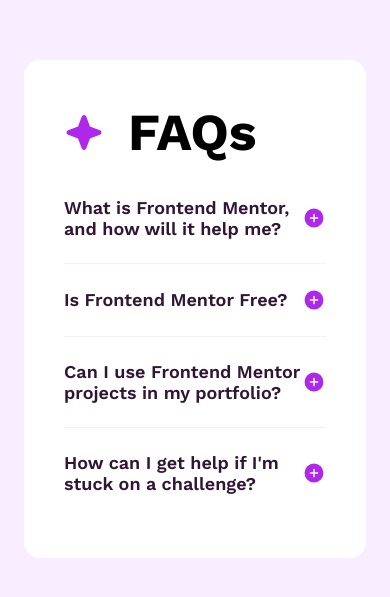
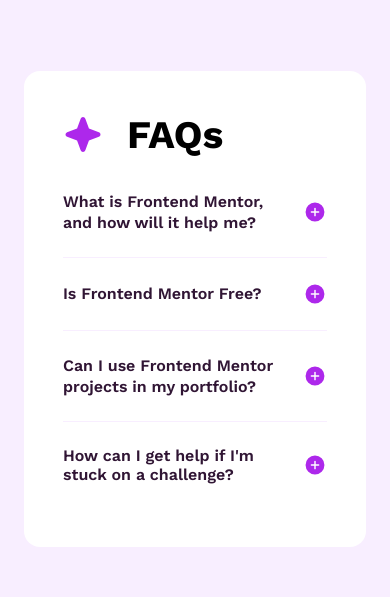
Before and after one commit to YashinN/FM-faq-accordion, a React (Create React App) app: page / in a window 390 px wide. Shown: the part 113-710 px from the top of the page. Built offline with nearby package versions, Linux system fonts and the light colour scheme.

Commit message:
style: responsive font-size and padding adjusts with clamp for smaller screens.

```diff
--- a/src/components/faq accordion/AccordionItem.module.scss
+++ b/src/components/faq accordion/AccordionItem.module.scss
@@ -11,11 +11,12 @@
       display: flex;
       align-items: center;
       justify-content: center;
+      margin-left: 2.4rem;
     }
   }
 
   &__answer {
-    font-size: 1.6rem;
+    font-size: clamp(1.4rem, 3vw, 1.6rem);
     color: $text-light;
     line-height: 2.4rem;
     margin-bottom: 2.4rem;
@@ -35,13 +36,13 @@
   padding-bottom: 2.4rem;
 
   &__question {
-    font-size: 1.8rem;
+    font-size: clamp(1.6rem, 3vw, 1.8rem);
     font-weight: 600;
     line-height: 21.1px;
 
     &_removeSpacing {
       padding-bottom: 0;
-      font-size: 1.8rem;
+      font-size: clamp(1.6rem, 3vw, 1.8rem);
       font-weight: 600;
     }
 
--- a/src/components/faq accordion/FaqAccordion.module.scss
+++ b/src/components/faq accordion/FaqAccordion.module.scss
@@ -4,7 +4,7 @@
   max-width: 60rem;
   height: 100%;
   background-color: $bg-white;
-  padding: 4rem;
+  padding: clamp(2.4rem, 10vw, 4rem);
   border-radius: 1.6rem;
   margin: 0 2.4rem;
 
@@ -22,8 +22,7 @@
   padding: 2px 0;
 
   &__heading {
-    font-size: 5.2rem;
-
+    font-size: clamp(3.2rem, 10vw, 5.2rem);
     font-weight: 700;
   }
 
```
